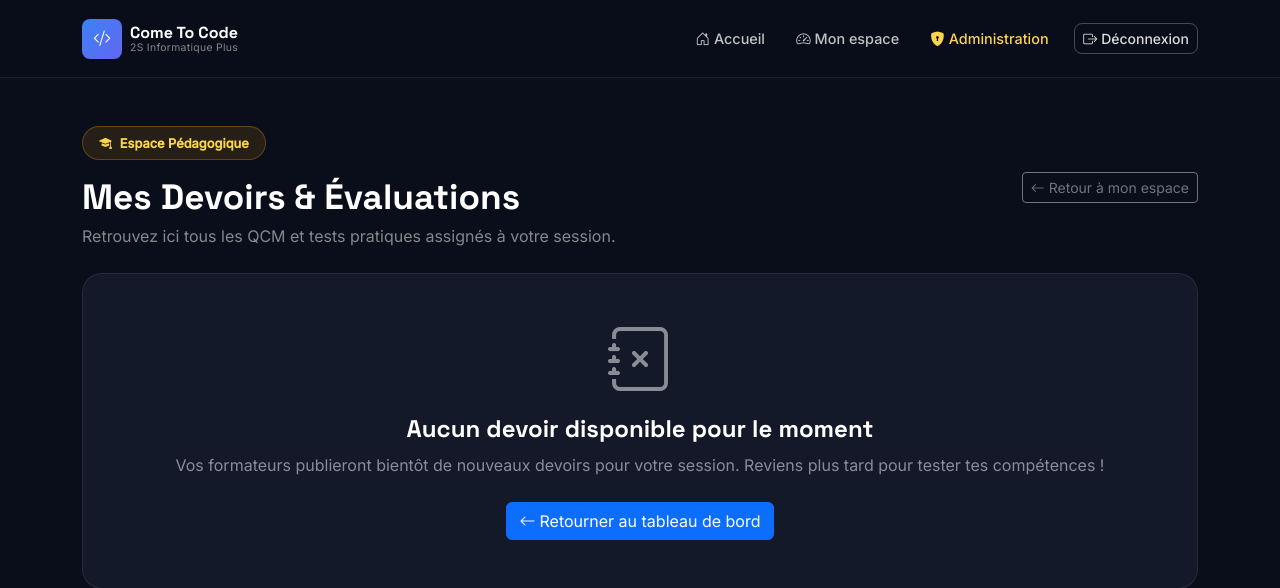
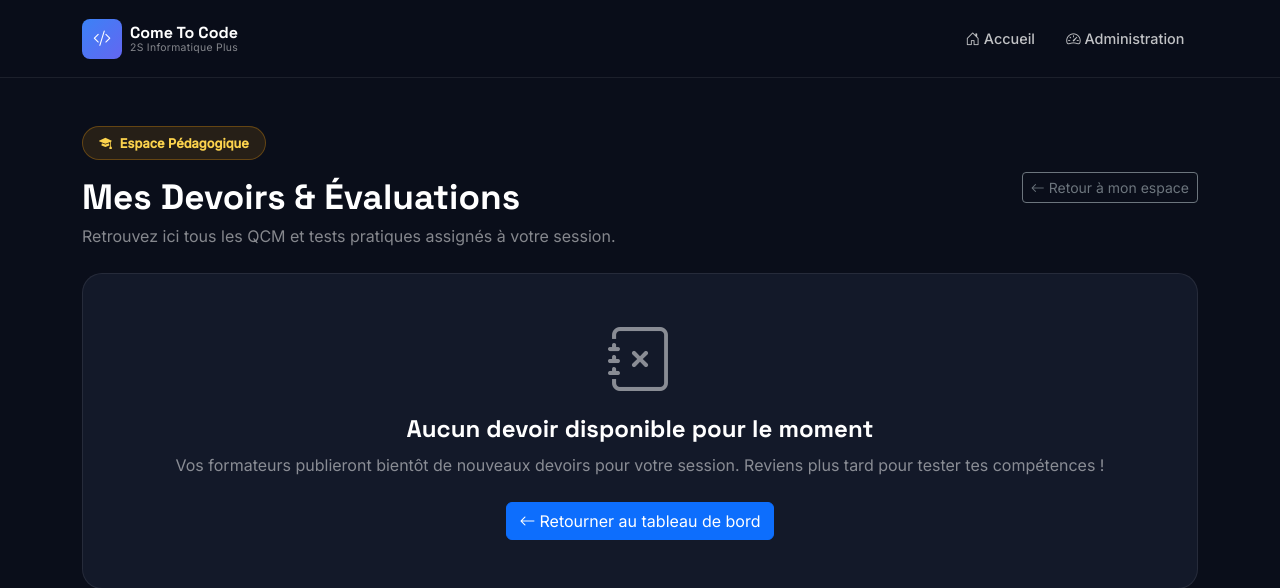
Before and after one commit to germaintraore/come_to_come, a Django app: page /devoirs/ in a window 1280 px wide. Shown: the top 588 px of the page. Run offline with Django 5.2, Linux system fonts and the light colour scheme; the visitor is signed in with stand-in values (Sample User, id 1); data that the repository does not hold is empty.

Commit message:
Fix: redirection formateur connexion, navbar espace-formateur, permissions devoirs et affichage sans formation

```diff
--- a/devoirs/views.py
+++ b/devoirs/views.py
@@ -136,8 +136,8 @@ def resultat_devoir(request,pk):
 
 @login_required
 def creer_devoir(request):
-    if not request.user.is_staff:
-        messages.error(request,"Vous devez etre admin pour creer un devoir")
+    if not _est_formateur_ou_staff(request.user):
+        messages.error(request,"Accès réservé aux administrateurs et formateurs")
         return redirect('tableau_de_bord')
 
     if request.method=='POST':
@@ -154,7 +154,7 @@ def creer_devoir(request):
 @login_required
 def gerer_devoir(request, pk):
     """Page d'administration d'un devoir : voir les questions et en ajouter d'autres"""
-    if not request.user.is_staff:
+    if not _est_formateur_ou_staff(request.user):
         messages.error(request, "Accès réservé refusé")
         return redirect('tableau_de_bord')
 
@@ -185,7 +185,7 @@ def gerer_devoir(request, pk):
 @login_required
 def supprimer_question(request,pk):
     """ Supprimer une question précise d'un devoir"""
-    if not request.user.is_staff:
+    if not _est_formateur_ou_staff(request.user):
         messages.error(request,"Action réfusé")
         return redirect('tableau_de_bord')
     question=get_object_or_404(Question,pk=pk)
@@ -197,7 +197,7 @@ def supprimer_question(request,pk):
 @login_required
 def supprimer_devoir(request,pk):
     """ Supprimer un devoir précis et toutes ces questions associées"""
-    if not request.user.is_staff:
+    if not _est_formateur_ou_staff(request.user):
         messages.error(request,"Action réfusé")
         return redirect('tableau_de_bord')
     devoir=get_object_or_404(Devoir,pk=pk)
@@ -209,8 +209,8 @@ def supprimer_devoir(request,pk):
 @login_required
 def modifier_question(request, pk):
     """Modifier une question existante et mettre à jour ses choix / explications."""
-    if not request.user.is_staff:
-        messages.error(request, "Accès réservé aux administrateurs.")
+    if not _est_formateur_ou_staff(request.user):
+        messages.error(request, "Accès réservé aux administrateurs et formateurs.")
         return redirect('tableau_de_bord')
 
     question = get_object_or_404(Question, pk=pk)
@@ -241,7 +241,7 @@ def telecharger_devoir_pdf(request, pk):
     devoir = get_object_or_404(Devoir, pk=pk)
     soumission = None
 
-    if not request.user.is_staff:
+    if not _est_formateur_ou_staff(request.user):
         soumission = Soumission.objects.filter(apprenant=request.user, devoir=devoir).first()
         if not soumission:
             messages.error(request, "Vous devez d'abord traiter et soumettre le devoir avant de pouvoir télécharger le corrigé.")
@@ -409,9 +409,9 @@ def telecharger_devoir_pdf(request, pk):
 
 @login_required
 def dupliquer_devoir(request,pk):
-    if not request.user.is_staff:
+    if not _est_formateur_ou_staff(request.user):
         messages.error(request,"Accès refusé")
-        return redirect('admin_dashboard')
+        return redirect('tableau_de_bord')
     devoir_source=get_object_or_404(Devoir,pk=pk)
     if request.method=="POST":
         form=DupliquerDevoirForm(request.POST)
@@ -445,8 +445,8 @@ def dupliquer_devoir(request,pk):
 @login_required
 def modifier_devoir(request, pk):
     """Modifier les attributs d'un devoir existant (titre, formation, session, consignes, statut)."""
-    if not request.user.is_staff:
-        messages.error(request, "Accès réservé aux administrateurs.")
+    if not _est_formateur_ou_staff(request.user):
+        messages.error(request, "Accès réservé aux administrateurs et formateurs.")
         return redirect('tableau_de_bord')
 
     devoir = get_object_or_404(Devoir, pk=pk)
--- a/templates/base.html
+++ b/templates/base.html
@@ -51,25 +51,30 @@
                         </a>
                     </li>
                     {% if user.is_authenticated %}
+                    {% if user.is_staff %}
+                    <li class="nav-item">
+                        <a class="nav-link ctc-nav-link {% if request.resolver_match.url_name == 'tableau_de_bord' %}active{% endif %}"
+                            href="{% url 'admin_dashboard' %}">
+                            <i class="bi bi-speedometer2 me-1"></i>Administration
+                        </a>
+                    </li>
+                    {% elif user.is_formateur %}
+                    <li class="nav-item">
+                        <a class="nav-link ctc-nav-link {% if request.resolver_match.url_name == 'tableau_de_bord' %}active{% endif %}"
+                            href="{% url 'dashboard_formateur' %}">
+                            <i class="bi bi-speedometer2 me-1"></i>Espace formateur
+                        </a>
+                    </li>
+                    {% else %}
                     <li class="nav-item">
                         <a class="nav-link ctc-nav-link {% if request.resolver_match.url_name == 'tableau_de_bord' %}active{% endif %}"
                             href="{% url 'tableau_de_bord' %}">
-                            <i class="bi bi-speedometer2 me-1"></i>Mon espace
+                            <i class="bi bi-speedometer2 me-1"></i>Tableau de bord
                         </a>
                     </li>
-                    {% if user.is_staff %}
-                    <li class="nav-item">
-                        <a class="nav-link ctc-nav-link admin-link {% if request.resolver_match.url_name == 'admin_dashboard' %}active{% endif %}"
-                            href="{% url 'admin_dashboard' %}">
-                            <i class="bi bi-shield-lock-fill me-1"></i>Administration
-                        </a>
-                    </li>
+
                     {% endif %}
-                    <li class="nav-item ms-2">
-                        <a class="btn ctc-btn-outline-light btn-sm" href="{% url 'deconnexion' %}">
-                            <i class="bi bi-box-arrow-right me-1"></i>Déconnexion
-                        </a>
-                    </li>
+
                     {% else %}
                     <li class="nav-item">
                         <a class="nav-link ctc-nav-link" href="{% url 'connexion' %}">
```
Also changed, not shown: accounts/views.py (+7 -1 lines), templates/accounts/dashboard_formateur.html (+16 -0 lines).
